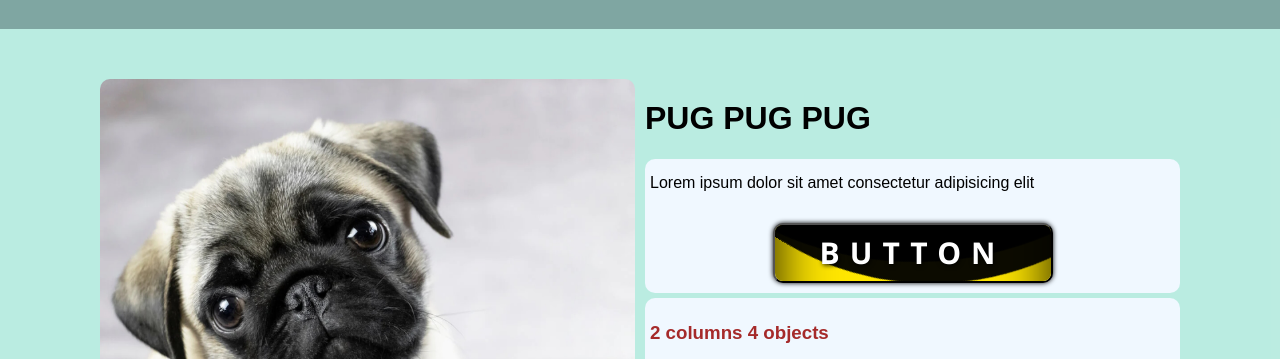
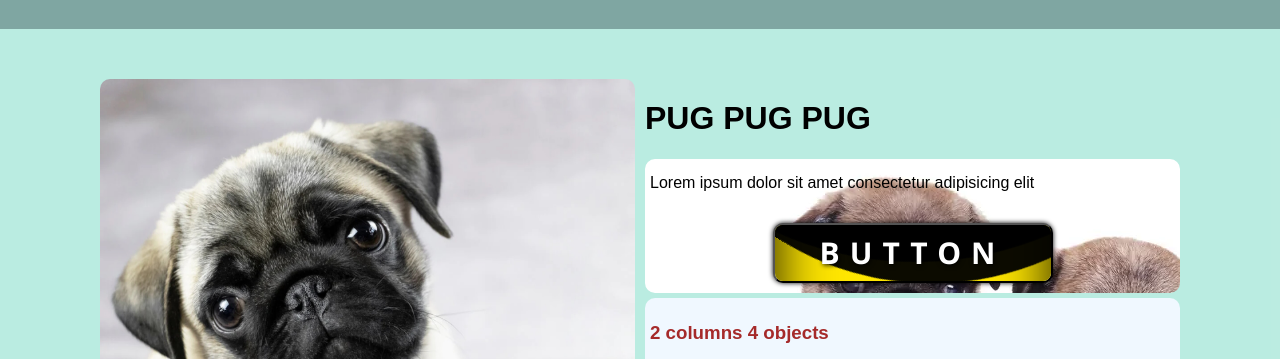
Before and after one commit to tztaras/Flexbox, a plain HTML site: page index.html in a window 1280 px wide. Shown: the part 391-750 px from the top of the page. Drawn offline with Linux system fonts and the light colour scheme.

Commit message:
backdrop-filter

```diff
--- a/style.css
+++ b/style.css
@@ -98,6 +98,12 @@ body {
     font-weight: 900;
     font-size: 60px;
     margin: 0 0 30px 0;
+}
+
+.hi-list {
+    /* background-color: blue; */
+    /* backdrop-filter: blur(30px); */
+    box-shadow: 0 0 30px rgb(82, 180, 245);
 }
 
 .hi-list li {
@@ -397,7 +403,9 @@ body {
 }
 
 .main-text {
-    background-color: aliceblue;
+    backdrop-filter: blur(100px);
+    /* background-color: aliceblue; */
+    background-image: url('./img/pug-4.webp');
     border-radius: 10px;
     padding-bottom: 10px;
 }
```
